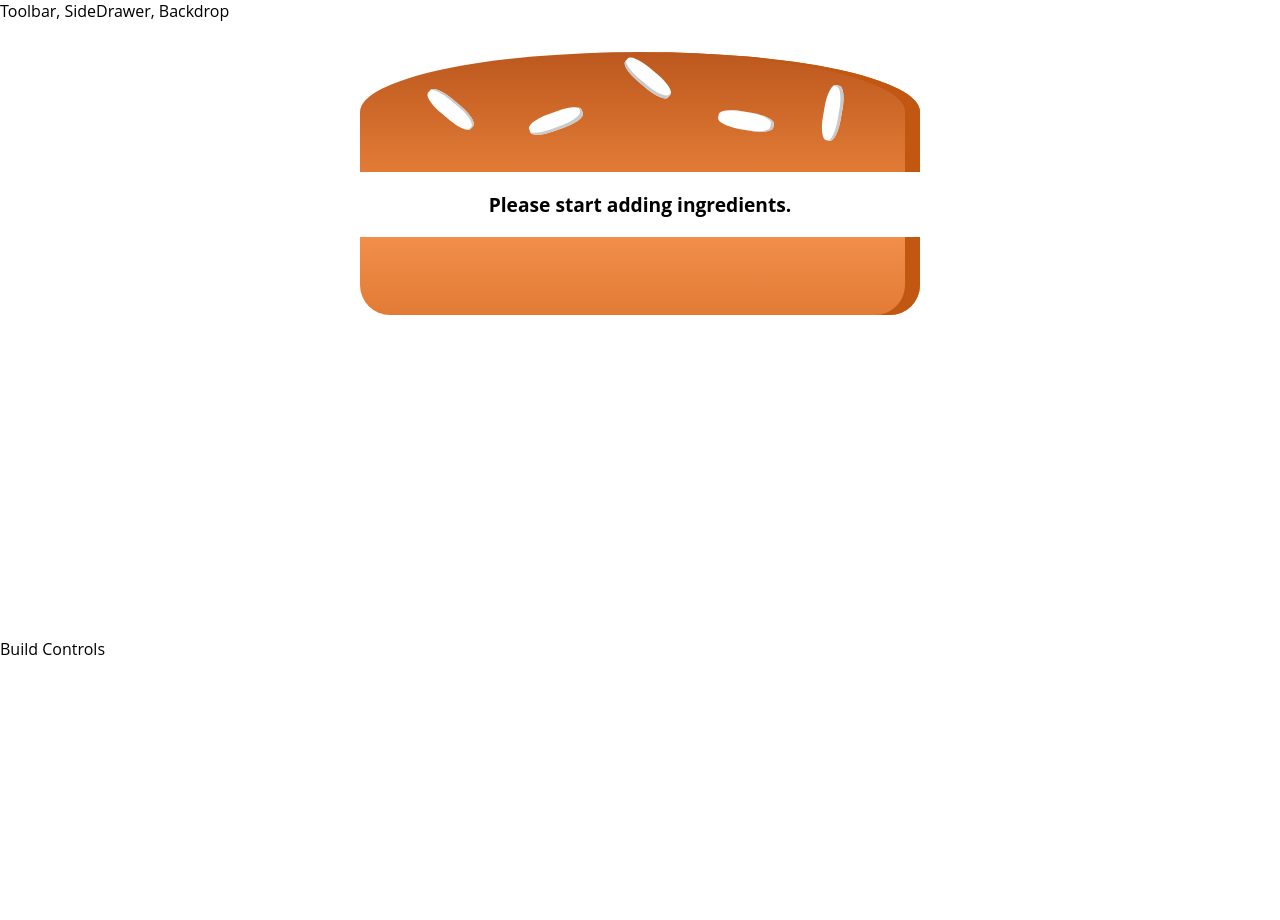
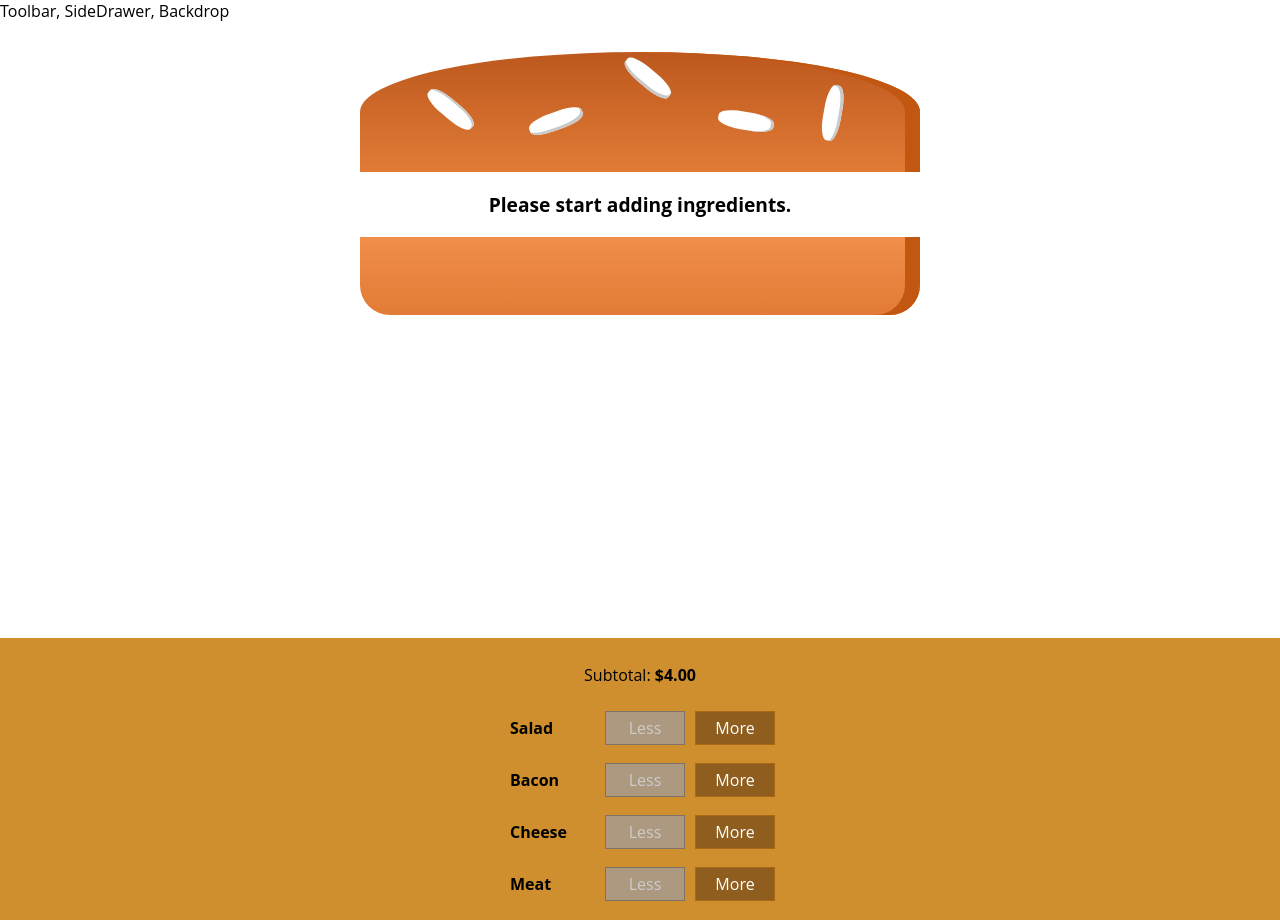
Before and after one commit to pdibenedetto/burger-builder, a React app: page / in a window 1280 px wide. Before the commit the page ends 800 px from the top, so only its background shows below. Built offline with nearby package versions, Linux system fonts and the light colour scheme.

Commit message:
Completed lecture 165

```diff
--- a/src/components/Burger/BuildControls/BuildControl/BuildControl.css
+++ b/src/components/Burger/BuildControls/BuildControl/BuildControl.css
@@ -0,0 +1,56 @@
+.BuildControl {
+    display: flex;
+    justify-content: space-between;
+    align-items: center;
+    margin: 5px 0;
+}
+
+.BuildControl button {
+    display: block;
+    font: inherit;
+    padding: 5px;
+    margin: 0 5px;
+    width: 80px;
+    border: 1px solid #AA6817;
+    cursor: pointer;
+    outline: none;
+}
+
+.BuildControl button:disabled {
+    background-color: #AC9980;
+    border: 1px solid #7E7365;
+    color: #ccc;
+    cursor: default;
+}
+
+.BuildControl button:hover:disabled {
+    background-color: #AC9980;
+    color: #ccc;
+    cursor: not-allowed;
+}
+
+.Label {
+    padding: 10px;
+    font-weight: bold;
+    width: 80px;
+}
+
+.BuildControl .Less {
+    background-color: #D39952;
+    color: white;
+}
+
+.BuildControl .More {
+    background-color: #8F5E1E;
+    color: white;
+}
+
+.BuildControl .Less:hover, .BuildControl .Less:active {
+    background-color: #DAA972;
+    color: white;
+}
+
+.BuildControl .More:hover,.BuildControl .More:active {
+    background-color: #99703F;
+    color: white;
+}
--- a/src/components/Burger/BuildControls/BuildControl/BuildControl.js
+++ b/src/components/Burger/BuildControls/BuildControl/BuildControl.js
@@ -1,3 +1,22 @@
 import React from 'react';
 
-const buildControl = (props) => ()
+import classes from './BuildControl.css';
+
+const buildControl = (props) => (
+    <div className={classes.BuildControl}>
+        <div className={classes.Label}>{props.label}</div>
+        <button className={classes.Less}
+                onClick={props.removed}
+                disabled={props.disabled}
+        >
+            Less
+        </button>
+        <button className={classes.More}
+                onClick={props.added}
+        >
+            More
+        </button>
+    </div>
+);
+
+export default buildControl;
--- a/src/components/Burger/BuildControls/BuildControls.js
+++ b/src/components/Burger/BuildControls/BuildControls.js
@@ -1,10 +1,26 @@
 import React from 'react';
-
+import BuildControl from './BuildControl/BuildControl';
 import classes from './BuildControls.css';
 
+const controls = [
+    {label: 'Salad', type: 'salad'},
+    {label: 'Bacon', type: 'bacon'},
+    {label: 'Cheese', type: 'cheese'},
+    {label: 'Meat', type: 'meat'},
+];
+
+
 const buildControls = (props) => (
-    <div>
-
+    <div className={classes.BuildControls}>
+        <p>Subtotal: <strong>${props.price.toFixed(2)}</strong></p>
+        {controls.map(ctrl => (
+            <BuildControl key={ctrl.label}
+                          label={ctrl.label}
+                          added={() => props.ingredientAdded(ctrl.type)}
+                          removed={() => props.ingredientRemoved(ctrl.type)}
+                          disabled={props.disabled[ctrl.type]}
+            />
+        ))}
     </div>
 );
 
--- a/src/components/Layout/Layout.js
+++ b/src/components/Layout/Layout.js
@@ -1,4 +1,4 @@
-import React, {Fragment} from 'react';
+import React from 'react';
 import Aux from '../../hoc/Auxiliarily';
 import classes from './Layout.css';
 
--- a/src/containers/BurgerBuilder/BurgerBuilder.js
+++ b/src/containers/BurgerBuilder/BurgerBuilder.js
@@ -2,6 +2,14 @@
 
 import Aux from '../../hoc/Auxiliarily'
 import Burger from '../../components/Burger/Burger';
+import BuildControls from '../../components/Burger/BuildControls/BuildControls';
+
+const INGREDIENT_PRICES = {
+  salad: 0.5,
+  cheese: 0.4,
+  meat: 1.3,
+  bacon: 0.7
+};
 
 class BurgerBuilder extends Component {
   // constructor(props) {
@@ -15,14 +23,55 @@
       bacon: 0,
       cheese: 0,
       meat: 0
+    },
+    totalPrice: 4
+  };
+
+  addIngredientHandler = (type) => {
+    const oldCount = this.state.ingredients[type];
+    const updatedCount = oldCount + 1;
+    const updatedIngredients = {
+      ...this.state.ingredients
+    };
+    updatedIngredients[type] = updatedCount;
+    const priceAddition = INGREDIENT_PRICES[type];
+    const oldPrice = this.state.totalPrice;
+    const newPrice = oldPrice + priceAddition;
+    this.setState({totalPrice: newPrice, ingredients: updatedIngredients});
+  };
+
+  removeIngredientHandler = (type) => {
+    const oldCount = this.state.ingredients[type];
+    if(oldCount >= 0) {
+      const updatedCount = oldCount - 1;
+      const updatedIngredients = {
+          ...this.state.ingredients
+      };
+      updatedIngredients[type] = updatedCount;
+      const priceAddition = INGREDIENT_PRICES[type] * (-1);
+      const oldPrice = this.state.totalPrice;
+      const newPrice = oldPrice + priceAddition;
+      this.setState({totalPrice: newPrice, ingredients: updatedIngredients});
     }
-  }
+  };
 
   render() {
+    const disabledInfo = {
+      ...this.state.ingredients
+    };
+    for(let key in disabledInfo) {
+      disabledInfo[key] = disabledInfo[key] <= 0;
+      console.log(disabledInfo[key]);
+    }
+
     return (
       <Aux>
         <Burger ingredients={this.state.ingredients}/>
-        <div>Build Controls</div>
+        <BuildControls disabled={disabledInfo}
+                       ingredientAdded={this.addIngredientHandler}
+                       ingredientRemoved={this.removeIngredientHandler}
+                       price={this.state.totalPrice}
+        />
       </Aux>
     );
   }
```
